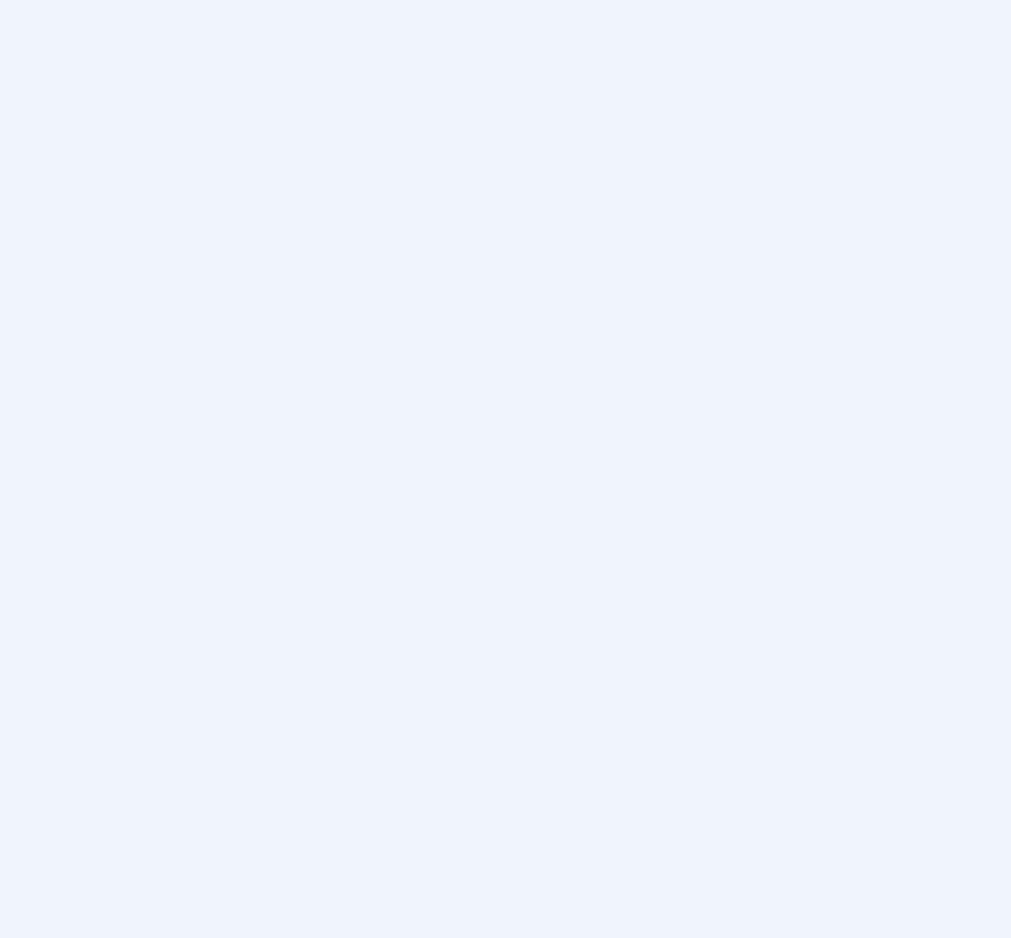
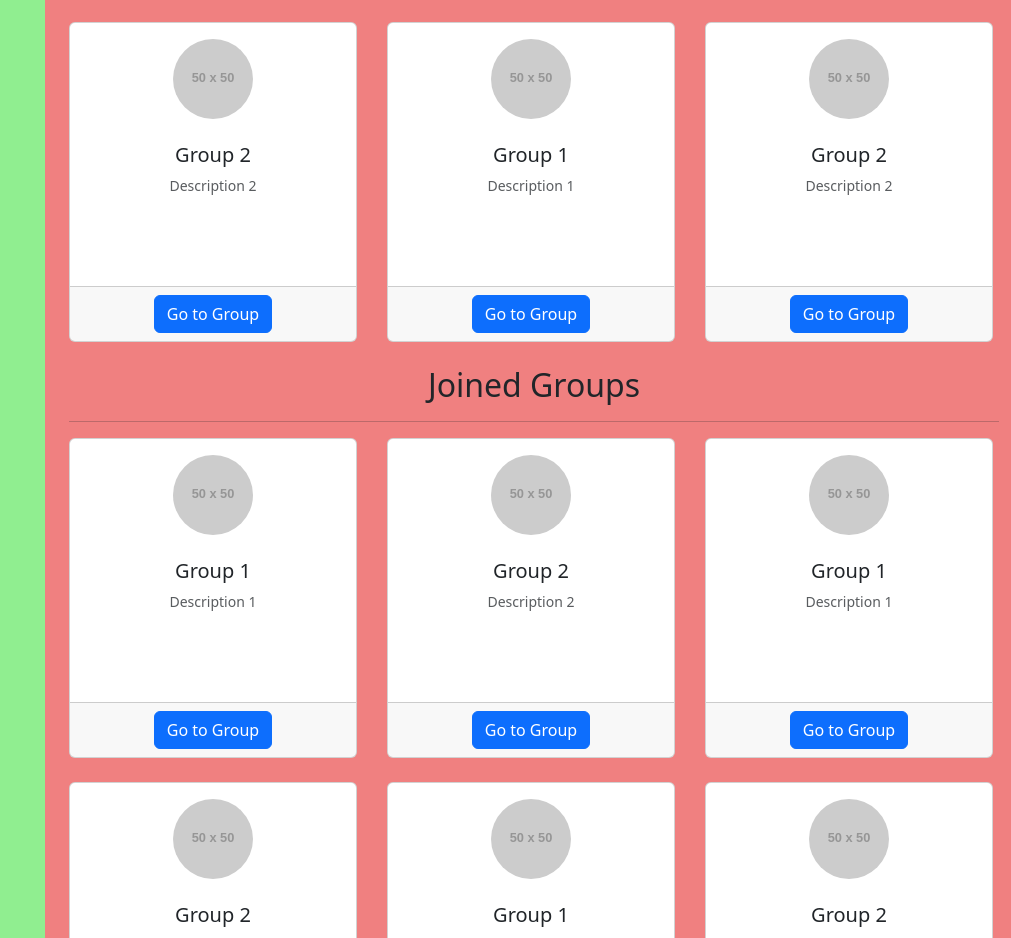
Before and after one commit to Cecil-B-Liv/fsDev, a React (Vite) app in the folder frontend/: page /HomePage/Groups in a window 1280 px wide. Shown: the part 514-1452 px from the top of the page, without its empty margins (269-1280 px from the left). Before the commit the page ends 800 px from the top, so only its background shows below. Built offline with nearby package versions, Linux system fonts and the light colour scheme.

Commit message:
fix groupCard.jsx, modify group page

```diff
--- a/frontend/src/components/groupCardComponent.jsx
+++ b/frontend/src/components/groupCardComponent.jsx
@@ -4,19 +4,25 @@ import { Card } from 'react-bootstrap';
 
 const GroupCard = ({ groupId, groupName, groupDescription, groupAvatar }) => {
   return (
-    <Card className="mb-3 text-center" style={{ maxWidth: '18rem' }}>
+    <Card className="mb-3 text-center" style={{ width: '18rem', height: '20rem', display: 'flex', flexDirection: 'column' }}>
       <Card.Img
         variant="top"
-        src= "https://placehold.co/50x50" //{groupAvatar}
+        src="https://placehold.co/50x50" //{groupAvatar}
         alt={`${groupName} Avatar`}
         className="rounded-circle mx-auto mt-3"
-        style={{ width: '100px', height: '100px' }}
+        style={{ width: '80px', height: '80px' }}  // Reduced size of the image
       />
-      <Card.Body>
-        <Card.Title>{groupName}</Card.Title>
-        <Card.Text className="text-muted">{groupDescription}</Card.Text>
+      <Card.Body style={{ flex: '1', display: 'flex', flexDirection: 'column', textAlign: 'center', overflow: 'hidden' }}>
+        <div style={{ marginTop: '0.5rem' }}>  {/* Reduced margin to move the name closer to the avatar */}
+          <Card.Title>{groupName}</Card.Title>
+        </div>
+          <Card.Text className="text-muted" style={{ fontSize: '0.875rem', textAlign: 'center' }}>
+            {groupDescription}
+          </Card.Text>
+      </Card.Body>
+      <Card.Footer className="text-center">
         <Link to={`/group/${groupId}`} className="btn btn-primary">Go to Group</Link>
-      </Card.Body>
+      </Card.Footer>
     </Card>
   );
 };
--- a/frontend/src/components/userGroupsComponent.jsx
+++ b/frontend/src/components/userGroupsComponent.jsx
@@ -4,12 +4,12 @@ import { Container, Row, Col } from 'react-bootstrap';
 
 const UserGroupsComponent = ({ groups }) => {
   return (
-    <Container className="mt-5 d-flex justify-content-center">
-      {/* <h2 className="text-center">Joined Groups</h2> */}
+    <Container className="mt-5">
+      <h2 className="text-center">Created Groups</h2>
       <hr />
       <Row>
         {groups.map((group) => (
-          <Col key={group.groupId} className="mb-4" xs={12} sm={6} md={4} lg={3} xl={2}>
+          <Col key={group.groupId} className="mb-2">
             <GroupCard
               groupId={group.groupId}
               groupName={group.groupName}
@@ -19,6 +19,21 @@ const UserGroupsComponent = ({ groups }) => {
           </Col>
         ))}
       </Row>
+      <h2 className="text-center">Joined Groups</h2>
+      <hr />
+      <Row>
+        {groups.map((group) => (
+          <Col key={group.groupId} className="mb-2">
+            <GroupCard
+              groupId={group.groupId}
+              groupName={group.groupName}
+              groupDescription={group.groupDescription}
+              groupAvatar={group.groupAvatar}
+            />
+          </Col>
+        ))}
+      </Row>
+
     </Container>
   );
 };
```
